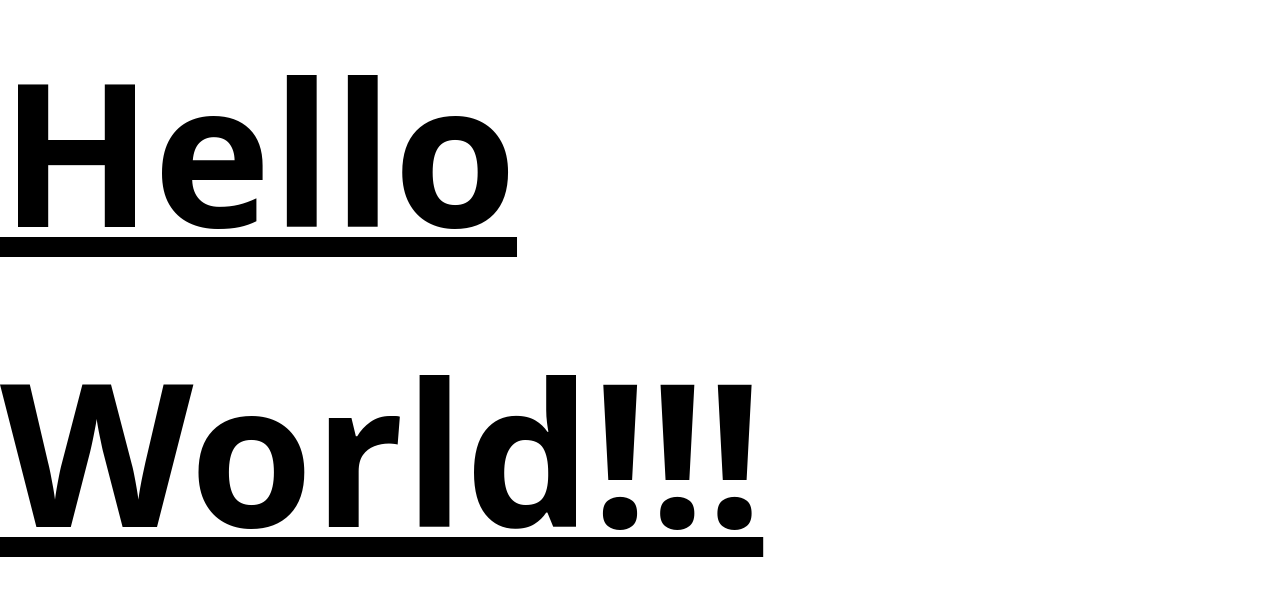
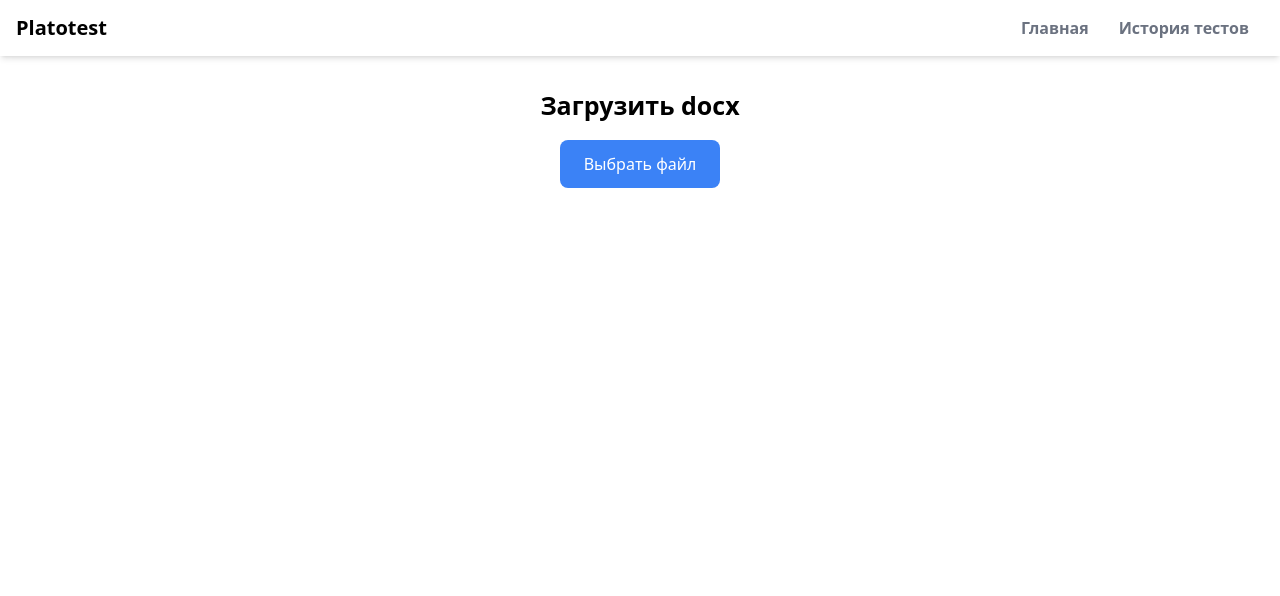
Before and after one commit to kimoleg200301/platotest, a React app: page / in a window 1280 px wide. Shown: the top 596 px of the page. Built offline with nearby package versions, Linux system fonts and the light colour scheme.

Commit message:
Created page Main

```diff
--- a/package.json
+++ b/package.json
@@ -13,8 +13,12 @@
   "type": "commonjs",
   "description": "",
   "dependencies": {
+    "@types/styled-components": "^5.1.34",
     "react": "^19.0.0",
-    "react-dom": "^19.0.0"
+    "react-animations": "^1.0.0",
+    "react-dom": "^19.0.0",
+    "react-router-dom": "^7.1.1",
+    "styled-components": "^6.1.13"
   },
   "devDependencies": {
     "@types/react": "^19.0.2",
--- a/src/App.tsx
+++ b/src/App.tsx
@@ -1,9 +1,17 @@
 import React from "react";
+import { BrowserRouter as Router, Route, Routes } from 'react-router';
 import './input.css';
+import Main from './pages/Main';
 
 const App: React.FC = () => {
   return(
-    <h1 className="text-[200px] font-bold underline">Hello World!!!</h1>
+    <>
+      <Router>
+        <Routes>
+          <Route path={'/'} element={<Main />} />
+        </Routes>
+      </Router>
+    </>
   );
 }
 
--- /dev/null
+++ b/src/compnents/Header.tsx
@@ -0,0 +1,23 @@
+import React from "react";
+import { useState, useEffect } from "react";
+
+const Header: React.FC = () => {
+  const [isClickedUser, setIsClickedUser] = useState<boolean>(false);
+
+  return(
+    <div className="fixed top-0 left-0 w-full h-14 flex items-center justify-between bg-customGray p-4 shadow-md z-40 select-none">
+      {/* Логотип */}
+      <div className='animate-fadeIn text-black text-xl font-bold h-50 pr-2 bg-black bg-opacity-0 hover:bg-opacity-5 transition-colors duration-150 cursor-pointer rounded-xl'>
+        <a href='/'><span>Platotest</span></a>
+      </div>
+
+      {/* User */}
+      <div>
+        <a className='text-gray-500 text-md font-bold inline-block m-[15px]' href="/">Главная</a>
+        <a className='text-gray-500 text-md font-bold inline-block m-[15px]' href="/history">История тестов</a>
+      </div>
+    </div>
+  );
+}
+
+export default Header;
--- /dev/null
+++ b/src/pages/Main.tsx
@@ -0,0 +1,39 @@
+import React, { useState } from "react";
+import Header from '../compnents/Header';
+
+const Main: React.FC = () => {
+  const [fileName, setFileName] = useState<string | null>(null);
+
+  const handleFileChange = (event: React.ChangeEvent<HTMLInputElement>) => {
+    if (event.target.files && event.target.files.length > 0) {
+      setFileName(event.target.files[0].name);
+    }
+  };
+  return(
+    <>
+      <Header />
+      <div className="flex flex-col mt-14 items-center justify-center p-4">
+        <h1 className="m-[15px] text-[25px] font-bold">Загрузить docx</h1>
+        <label
+          htmlFor="file-input"
+          className="cursor-pointer px-6 py-3 text-white bg-blue-500 rounded-lg hover:bg-blue-600 focus:ring focus:ring-blue-300"
+        >
+          Выбрать файл
+        </label>
+        <input
+          id="file-input"
+          type="file"
+          className="hidden"
+          onChange={handleFileChange}
+        />
+        {fileName && (
+          <p className="mt-4 text-gray-700">
+            Выбранный файл: <span className="font-bold">{fileName}</span>
+          </p>
+        )}
+    </div>
+    </>
+  );
+}
+
+export default Main;
```
Also changed, not shown: 1 other file (tests, documents, lock files or other folders).
